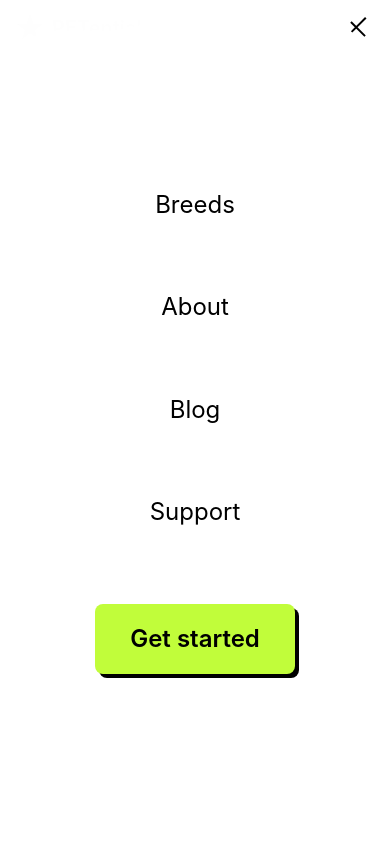
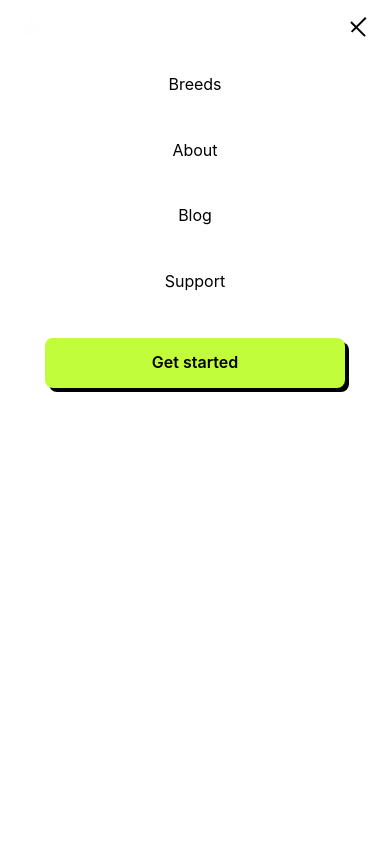
Before and after one commit to Khabirovich/petential-live, a Flask app: template app/templates/feedback.html in a window 390 px wide, after a click that opens the changed part. Run offline with Flask 3, Linux system fonts and the light colour scheme; the template is opened without the code that fills it, so the values that code supplies are empty.

Commit message:
Fix mobile hamburger menu scrolling - add overflow scroll and responsive padding

```diff
--- a/app/static/css/components/navigation.css
+++ b/app/static/css/components/navigation.css
@@ -182,13 +182,24 @@
     display: flex;
     flex-direction: column;
     align-items: center;
-    justify-content: center;
-    gap: 32px;
+    justify-content: flex-start;
+    gap: 24px;
     z-index: 1000;
     opacity: 0;
     visibility: hidden;
     transform: translateY(-20px);
     transition: all 0.3s ease;
+    overflow-y: auto;
+    overflow-x: hidden;
+    padding: 80px 20px 40px 20px;
+    -webkit-overflow-scrolling: touch;
+    scrollbar-width: none; /* Firefox */
+    -ms-overflow-style: none; /* IE and Edge */
+}
+
+/* Hide scrollbar for webkit browsers */
+.nav-mobile-menu::-webkit-scrollbar {
+    display: none;
 }
 
 .nav-mobile-menu.active {
@@ -199,7 +210,7 @@
 
 .nav-mobile-link {
     font-family: Inter, -apple-system, BlinkMacSystemFont, "Segoe UI", Roboto, sans-serif;
-    font-size: 24px;
+    font-size: 20px;
     font-weight: 400;
     color: #000000;
     text-decoration: none;
@@ -208,6 +219,9 @@
     transition: all 0.2s ease;
     text-align: center;
     min-width: 200px;
+    width: 100%;
+    max-width: 300px;
+    flex-shrink: 0;
 }
 
 .nav-mobile-link:hover {
@@ -285,6 +299,37 @@
         width: 28px;
         height: 28px;
     }
+
+    .nav-mobile-menu {
+        padding: max(70px, env(safe-area-inset-top) + 20px) 16px max(30px, env(safe-area-inset-bottom) + 10px) 16px;
+        gap: 20px;
+    }
+
+    .nav-mobile-link {
+        font-size: 18px;
+        padding: 14px 20px;
+        min-width: 180px;
+    }
+}
+
+/* Extra small screens */
+@media (max-width: 480px) {
+    .nav-mobile-menu {
+        padding: max(60px, env(safe-area-inset-top) + 10px) 12px max(20px, env(safe-area-inset-bottom) + 10px) 12px;
+        gap: 16px;
+    }
+
+    .nav-mobile-link {
+        font-size: 16px;
+        padding: 12px 16px;
+        min-width: 160px;
+    }
+
+    .nav-mobile-cta {
+        margin-top: 16px;
+        padding: 12px 20px;
+        font-size: 16px;
+    }
 }
 
 /* Navigation Scroll Effects */
```
